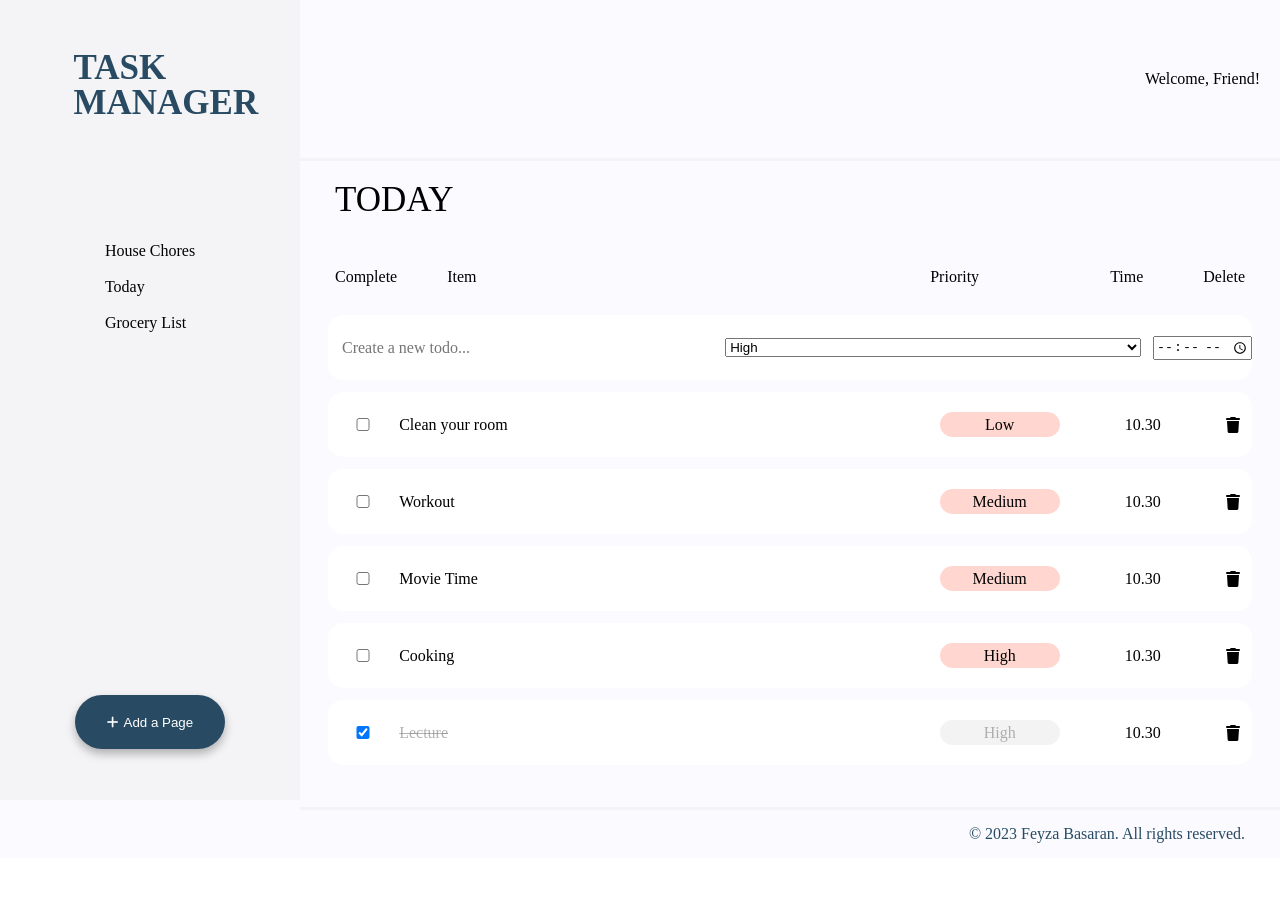
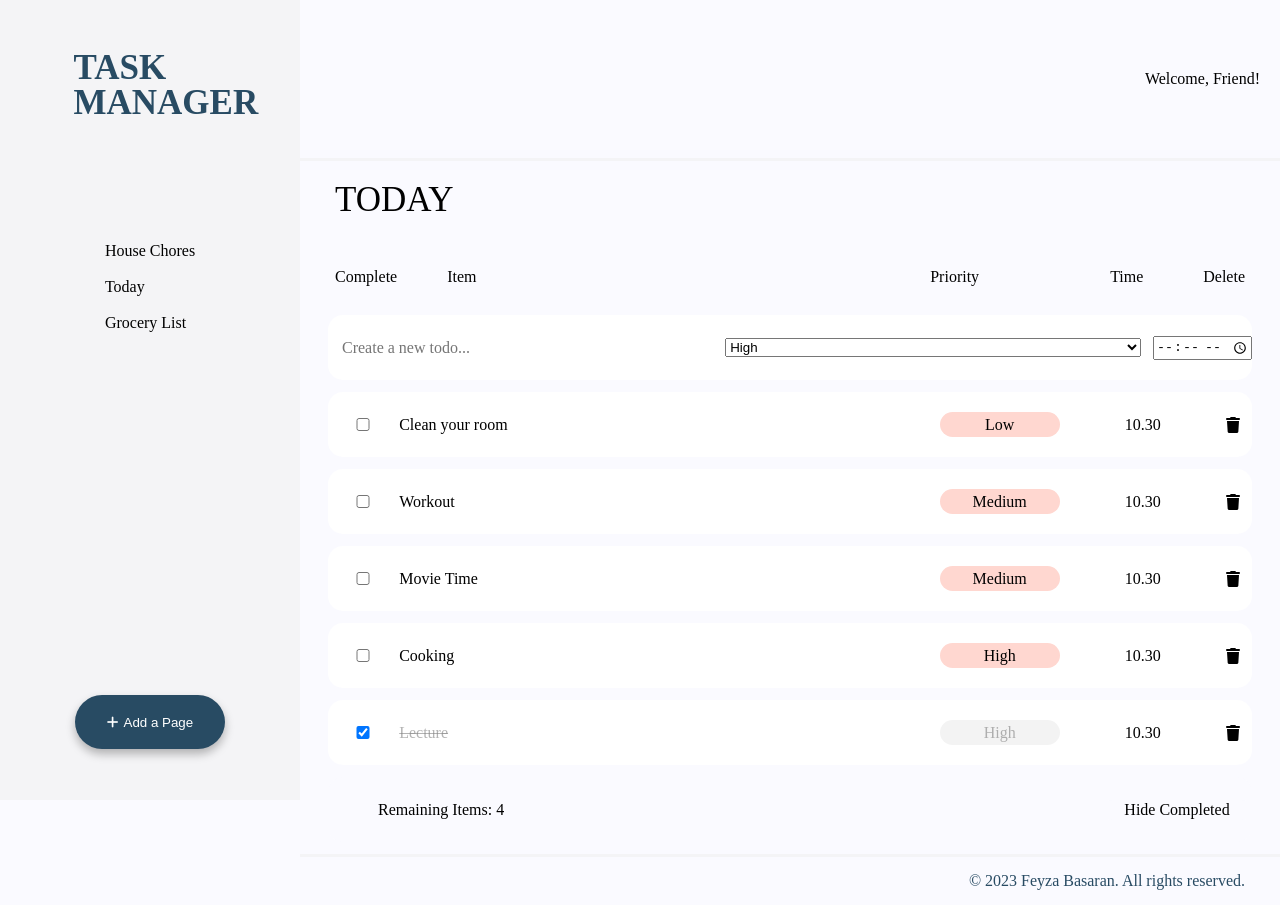
Before and after one commit to basa0044/mtm6404-task-manager-basa0044, a React (Vite) app: page / in a window 1280 px wide. Before the commit the page ends 858 px from the top, so only its background shows below. Built offline with nearby package versions, Linux system fonts and the light colour scheme.

Commit message:
Show component for remaining/hiding the completed

```diff
--- a/src/App.jsx
+++ b/src/App.jsx
@@ -6,6 +6,7 @@ import Title from './components/Title'
 import Footer from './components/Footer'
 import List from './components/List'
 import Form from './components/Form'
+import Show from './components/Show'
 import './style.css'
 
 
--- a/src/components/List.jsx
+++ b/src/components/List.jsx
@@ -1,5 +1,6 @@
 import React from "react"
 import ListItem from "./ListItem"
+import Show from "./Show"
 
 export default  function List (props) {
 
@@ -15,6 +16,7 @@ export default  function List (props) {
         const updatedList = list.filter(item => item.id !== deletedItem.id)
         props.onDelete(updatedList)
     }
+    const remaining = list.filter(item => !item.complete).length
 
     if(list.length){
     return(
@@ -22,6 +24,7 @@ export default  function List (props) {
       {list.map(item => <ListItem key={item.id} item={item}
       onUpdateItem={onUpdateItemHandler}
       onDeleteItem={onDeleteItemHandler}/>)}
+      <Show remaining={remaining}/>
       </ul>
       ) }else{
         return(
--- /dev/null
+++ b/src/components/Show.jsx
@@ -0,0 +1,8 @@
+export default function Show(props){
+    return (
+       <div className="list button">
+        <p>Remaining Items: <span>{props.remaining}</span></p>
+        <button className="showItems">Hide Completed</button>
+       </div>
+    )
+}
--- a/src/style.css
+++ b/src/style.css
@@ -204,6 +204,20 @@ input:focus, textarea:focus, select:focus{
     outline: none;
 }
 
+.list.button{
+    background-color: #FAFAFF;
+    justify-content: space-between;
+}
+
+.showItems{
+    background-color: #FAFAFF;
+    color: black;
+    box-shadow: none;
+    height: auto;
+    font-size: 1rem;
+    font-family: Souce sans-serif;
+}
+
 
 @media only screen and (min-width: 750px){
     nav{
```
